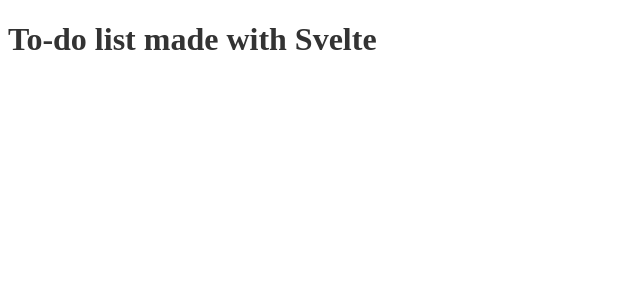
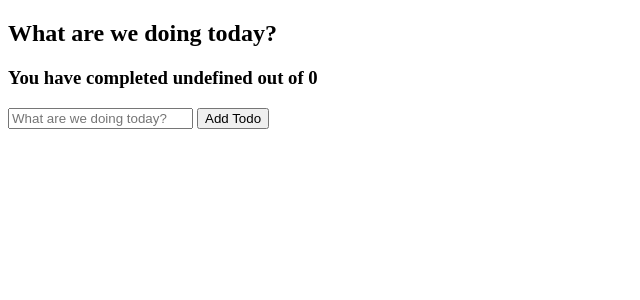
Before and after one commit to ReubenMenezes/Svelte-Todo-List, a Svelte app: page / in a window 1280 px wide. Shown: the top 300 px of the page, without its empty margins (0-640 px from the left). Built offline with nearby package versions, Linux system fonts and the light colour scheme.

Commit message:
Make todo component and form within

```diff
--- a/src/App.svelte
+++ b/src/App.svelte
@@ -1,6 +1,5 @@
-<style>
-  h1{
-    color:#333;
-  }
-</style>
-<h1>To-do list made with Svelte</h1>
+<script>
+  import Todos from './components/Todos.svelte'
+</script>
+
+<Todos />
--- /dev/null
+++ b/src/components/Todos.svelte
@@ -0,0 +1,17 @@
+<script>
+    let todo = [];
+    $:totalTodos = todo.length;
+    let completedTodos;
+    function addTodo(event){
+        console.log(event.target)
+    }
+</script>
+
+<div class="todo">
+    <h2>What are we doing today?</h2>
+    <h3>You have completed {completedTodos} out of {totalTodos}</h3>
+    <form on:submit|preventDefault = {addTodo}>
+        <input type="text" placeholder="What are we doing today?">
+        <button type="submit">Add Todo</button>
+    </form>
+</div>
```
